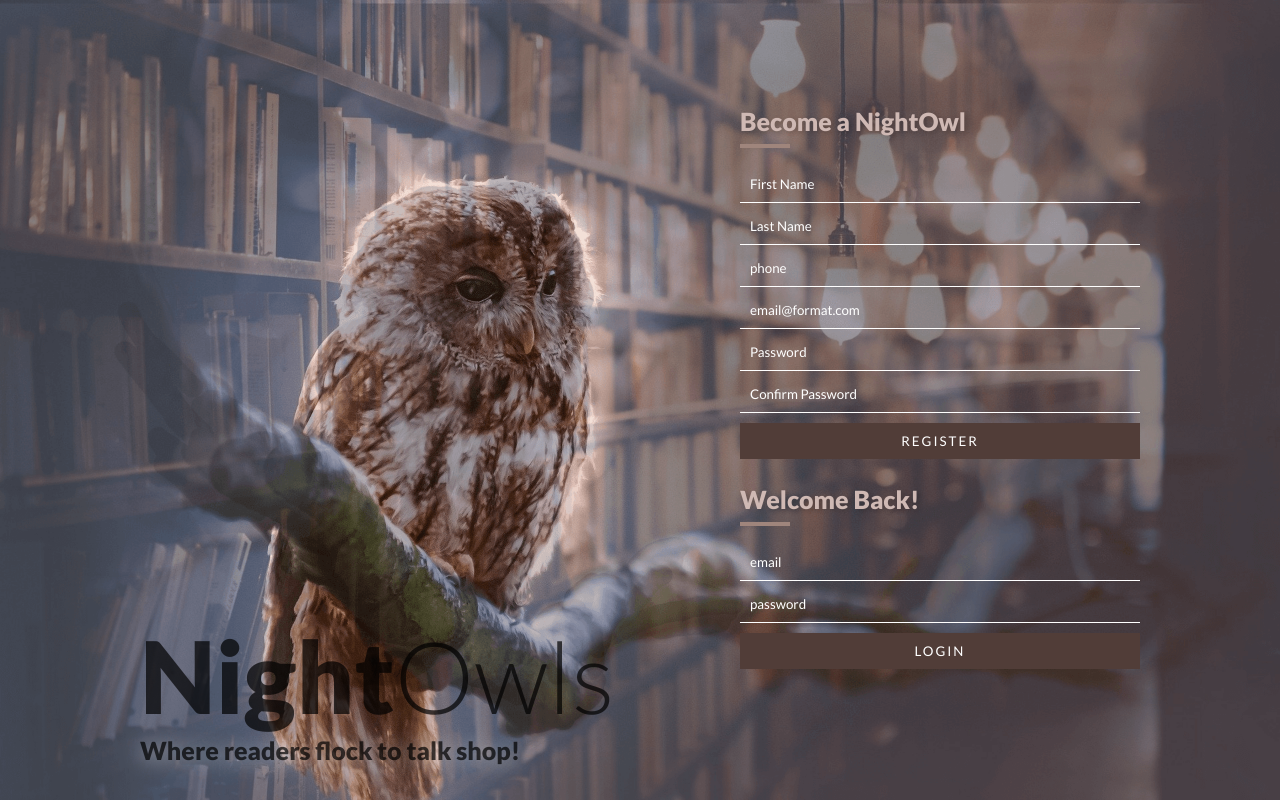
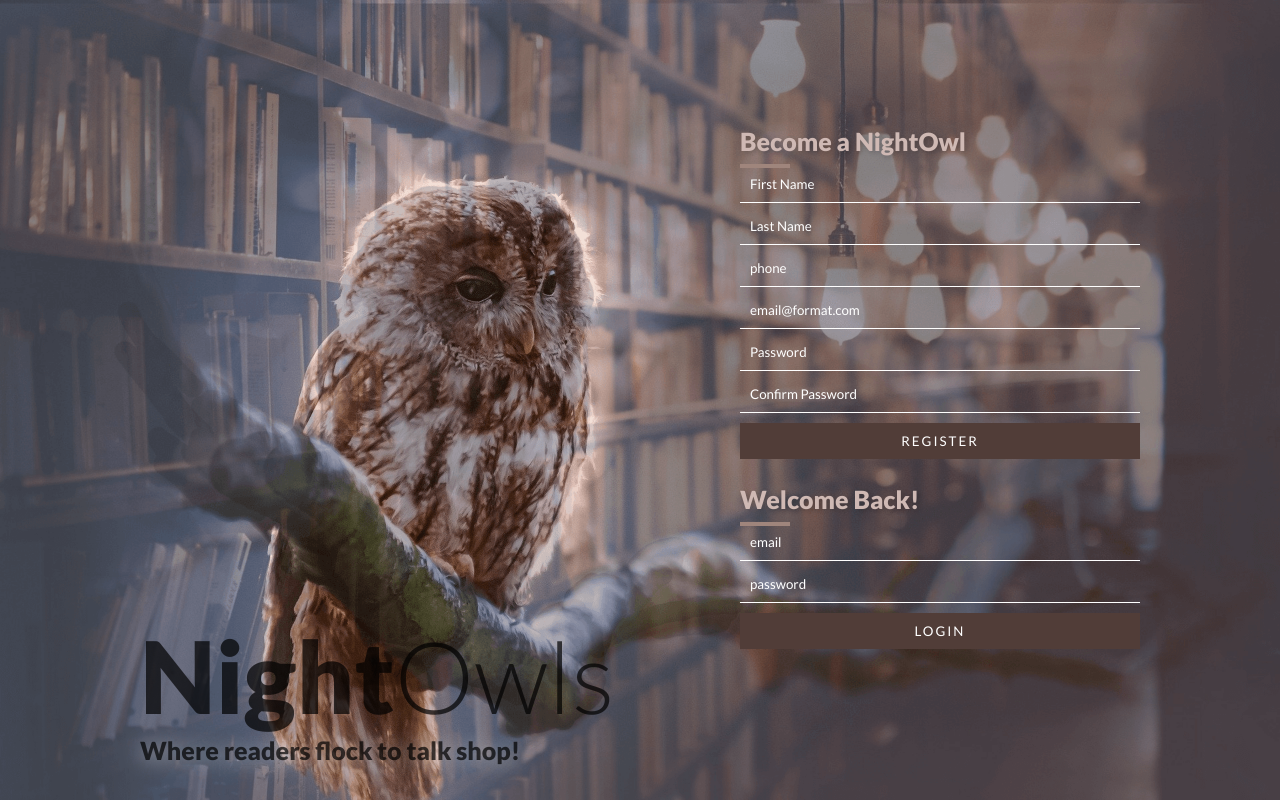
Before and after one commit to bakerlisa/Python, a Flask app: page / in a window 1280 px wide. Run offline with Flask 2, Linux system fonts and the light colour scheme.

Commit message:
final project

```diff
--- a/final_project/flask_app/static/css/style.css
+++ b/final_project/flask_app/static/css/style.css
@@ -4,6 +4,7 @@
 :root{
     --white:#fff;
     --gray:#E4DDE9;
+        --md_gray:#584F53;
     --black:#180e0b;
     --green:#63622E;
     --salmon:#B2817F;
@@ -11,9 +12,10 @@
     --brown:#513D38;
         --md_brown:#9f857c;
         --lt_brown:#cfb9b4;
+    --yellow:#C29447;
 
     --red:#96272B;
-        --dk_red:#2B0D12;
+        --dk_red:#441F12;
     --dk-blue:#001524;
     --blue:#616E7E;
         --white_blue:#c2d5ed;
@@ -35,13 +37,13 @@ p,li,a,ul,button{font-size: 14px;}
 h1{font-size: 100px; color:var(--black); width: 100%; display: block;}
     h1 span{font-weight: 300;}
 h2{font-size: 45px;}
-h3{font-size: 35px; display: block;width: 100%; visibility: color:var(--black);}
+h3{font-size: 35px; display: block;width: 100%; visibility: color:var(--black); }
 h4{font-size: 30px;}
 h5{font-size: 20px;}
 
 /* messages */
-.error-messages{padding:10px 0;}
-.error{color:var(--red);}
+.error-messages{padding: 25px; background-color:var(--red); margin-top: 25px;}
+.error{color:var(--white); padding-bottom: 5px;}
 .info{color:var(--blue);}
 
 /* row */
@@ -69,7 +71,7 @@ PAGE
     .page-home aside{width: 400px;}
         /* form */
         .page-home form input:not(.submit){background-color:transparent; border: none; border-bottom:solid 1px var(--white); outline: none; color:var(--white);}
-        .page-home form input:not(.submit):focus{border-bottom-color:var(--peach); }
+        .page-home form input:not(.submit):focus{border-bottom-color:var(--peach); color:var(--peach);}
         .page-home ::placeholder { color:var(--white);
         }
     /* message */
--- a/final_project/flask_app/templates/index.html
+++ b/final_project/flask_app/templates/index.html
@@ -1,41 +1,34 @@
 {% include 'header.html' %}
-{% if 'id' in session %}
-    <body class="page-dashboard">
-{% else %}
 <body class="page-home">
-{% endif %}
     <main>
         <div class="container flex">
-            {% if 'id' in session %}
-                <div class="settings"><a href="/dashboard">Dashboard</a></div>
-            {% endif %}
-
             <div class="title-wrp">
                 <h1>Night<span>Owls</span> </h1>
                 <h3 class="subtitle">Where readers flock to talk shop!</h3>
             </div>
 
             <aside>
-                <div class="info-messages">
                 {% with errors = get_flashed_messages(category_filter=["info"]) %}
                     {% if errors %}
+                        <div class="info-messages">
                             {%- for msg in errors %}
                                 <p class="error">{{ msg }}</p>
                             {% endfor -%}
+                        </div>
                     {% endif %}
                 {% endwith %}
-                </div>
+
                 <div class="login">
                     <h3>Become a NightOwl</h3>
-                    <div class="error-messages">
                     {% with errors = get_flashed_messages(category_filter=["error"]) %}
                         {% if errors %}
+                            <div class="error-messages">
                                 {%- for msg in errors %}
                                     <p class="error">{{ msg }}</p>
                                 {% endfor -%}
+                            </div>
                         {% endif %}
                     {% endwith %}
-                    </div>
 
                     <form action="/new_user" method="POST">
                         <input type="text" name="first_name" id="" placeholder="First Name" value="{{ session['form'].first_name }}">
@@ -50,16 +43,15 @@
                 </div>
                 <div class="registartion">
                     <h3>Welcome Back!</h3>
-                    <div class="error-messages">
                     {% with errors = get_flashed_messages(category_filter=["login"]) %}
                         {% if errors %}
+                            <div class="error-messages">
                                 {%- for msg in errors %}
                                     <p class="error">{{ msg }}</p>
                                 {% endfor -%}
+                            </div>
                         {% endif %}
                     {% endwith %}
-                    </div>
-
                     <form action="/user_login" method="POST">
                         <input type="text" name="email" id="" placeholder="email">
                         <input type="password" name="password" id="" placeholder="password">
```
Also changed, not shown: final_project/flask_app/templates/dashboard.html (+9 -7 lines). Lines whose indentation alone changed are shown as unchanged.
